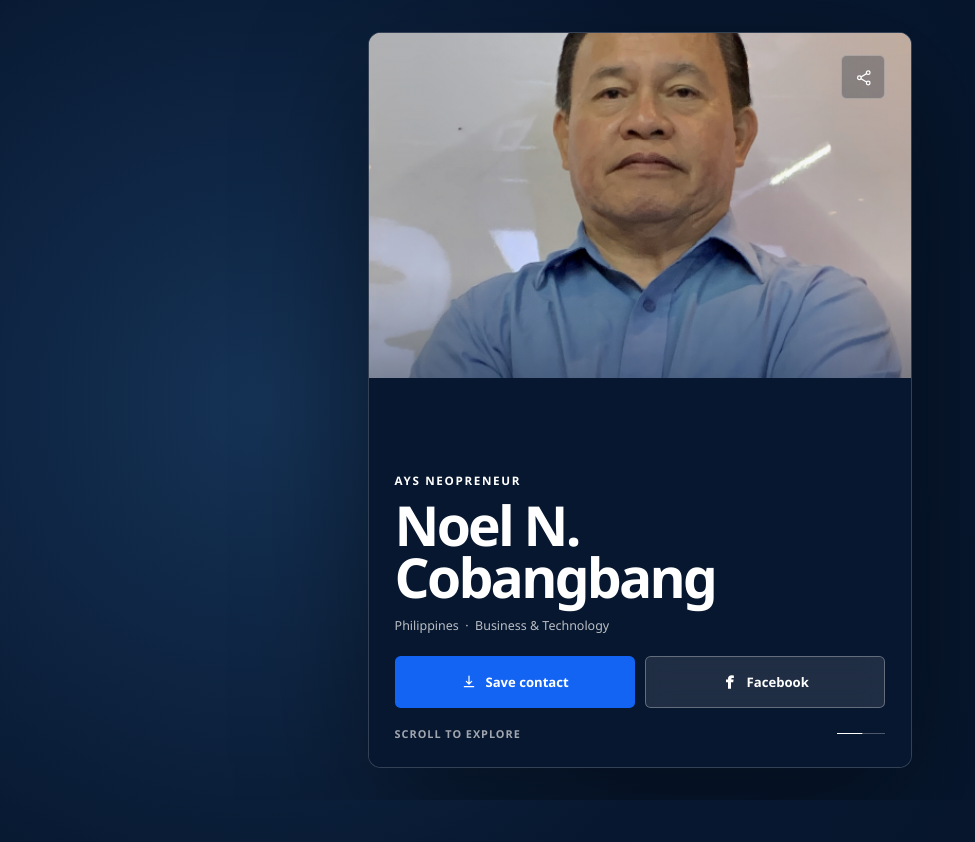
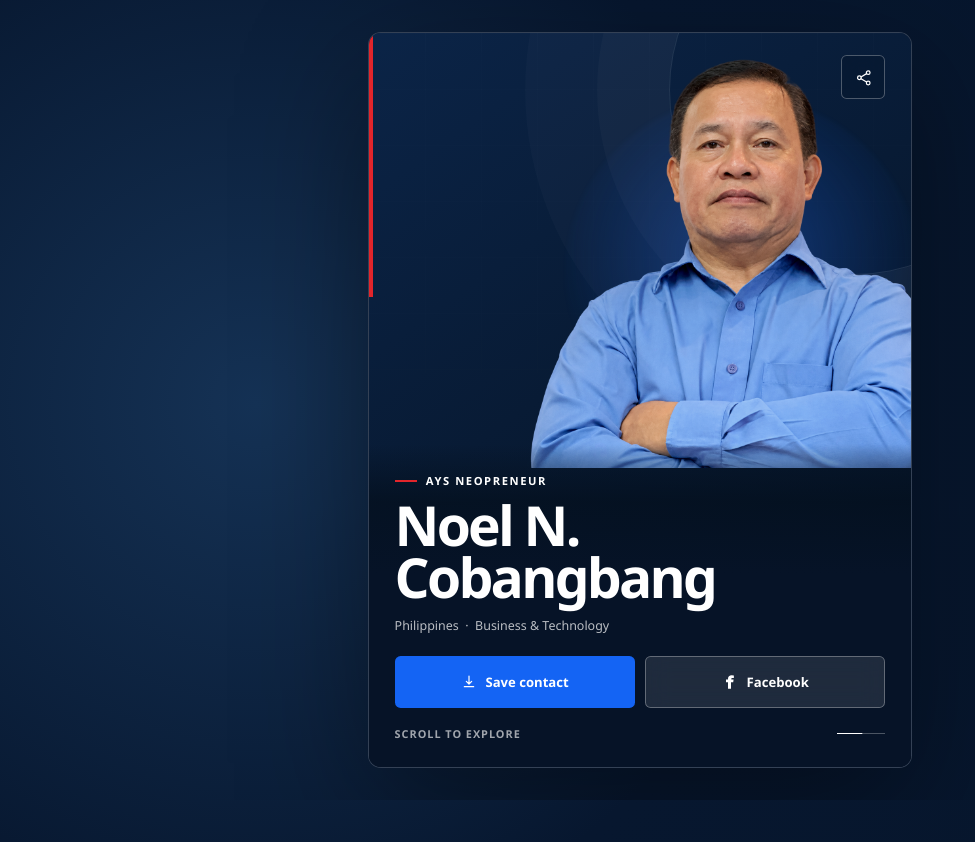
Before and after one commit to nahadgur/test1111, a Next.js app: page / in a window 1280 px wide. Shown: the top 842 px of the page, without its empty margins (0-975 px from the left). Built offline with nearby package versions, Linux system fonts and the light colour scheme.

Commit message:
Refine executive hero portrait

```diff
--- a/app/globals.css
+++ b/app/globals.css
@@ -30,12 +30,16 @@ a { color: inherit; text-decoration: none; }
 .icon-button:active { transform: scale(.95); }
 
 .hero-panel, .projects-panel { position: absolute; inset: 0; transition: opacity .55s ease, transform .75s var(--ease), visibility .55s; }
-.hero-panel { z-index: 2; overflow: hidden; background: var(--ink); }
-.hero-media { position: absolute; top: 0; right: 0; left: 0; height: 47%; overflow: hidden; background: #d8dce1; }
-.hero-photo { object-fit: cover; object-position: 50% 28%; filter: saturate(.82) contrast(1.04); transition: transform 1.1s var(--ease), filter .7s ease; }
-.hero-shade { position: absolute; inset: 0; background: linear-gradient(180deg, rgba(3,13,28,.06), rgba(3,13,28,.02) 70%, rgba(7,23,47,.38)); }
-.hero-content { position: absolute; z-index: 3; right: 0; bottom: 0; left: 0; padding: 1.5rem 1.25rem max(1.4rem, env(safe-area-inset-bottom)); }
-.role { margin: 0 0 .7rem; color: #fff; font-size: .73rem; font-weight: 750; letter-spacing: .14em; text-transform: uppercase; }
+.hero-panel { z-index: 2; overflow: hidden; background: linear-gradient(145deg, #0b2447 0%, #07182f 58%, #04101f 100%); }
+.hero-panel::before { position: absolute; top: -8rem; right: -8rem; width: 23rem; aspect-ratio: 1; border: 1px solid rgba(255,255,255,.1); border-radius: 50%; box-shadow: 0 0 0 4.5rem rgba(255,255,255,.025), 0 0 0 9rem rgba(255,255,255,.018); content: ""; }
+.hero-panel::after { position: absolute; top: 0; left: 0; width: .28rem; height: 36%; background: var(--red); content: ""; }
+.hero-grid { position: absolute; inset: 0; opacity: .22; background-image: linear-gradient(rgba(255,255,255,.055) 1px, transparent 1px), linear-gradient(90deg, rgba(255,255,255,.055) 1px, transparent 1px); background-size: 3.5rem 3.5rem; mask-image: linear-gradient(180deg, #000, transparent 68%); }
+.hero-media { position: absolute; z-index: 1; top: 1.5rem; right: -5%; width: 84%; height: 56%; }
+.portrait-halo { position: absolute; right: 4%; bottom: 4%; width: 78%; aspect-ratio: 1; border-radius: 50%; background: radial-gradient(circle at 50% 45%, rgba(40,116,255,.34), rgba(20,100,244,.08) 54%, transparent 70%); filter: blur(2px); }
+.hero-photo { object-fit: contain; object-position: 100% 100%; filter: saturate(.88) contrast(1.025); transition: transform 1.1s var(--ease), filter .7s ease; }
+.hero-content { position: absolute; z-index: 3; right: 0; bottom: 0; left: 0; padding: 1.5rem 1.25rem max(1.4rem, env(safe-area-inset-bottom)); background: linear-gradient(180deg, transparent 0%, rgba(4,16,31,.82) 18%, #061327 40%); }
+.role { display: flex; align-items: center; gap: .55rem; margin: 0 0 .7rem; color: #fff; font-size: .7rem; font-weight: 750; letter-spacing: .14em; text-transform: uppercase; }
+.role span { display: block; width: 1.4rem; height: 2px; background: var(--red); }
 h1 { max-width: 13ch; margin: 0; font-size: clamp(2.25rem, 10vw, 3.45rem); font-weight: 680; letter-spacing: -.05em; line-height: .94; }
 .location { margin: .9rem 0 0; color: rgba(255,255,255,.72); font-size: .78rem; }
 
@@ -52,7 +56,7 @@ h1 { max-width: 13ch; margin: 0; font-size: clamp(2.25rem, 10vw, 3.45rem); font-
 
 .projects-panel { z-index: 1; display: flex; flex-direction: column; padding: 5.6rem 1.25rem max(1.5rem, env(safe-area-inset-bottom)); color: var(--ink); background: var(--mist); opacity: 0; visibility: hidden; transform: translateY(10%); }
 .profile-strip { display: flex; align-items: center; gap: .8rem; padding-bottom: 1rem; border-bottom: 1px solid var(--line); }
-.profile-strip img { width: 2.85rem; height: 2.85rem; border-radius: .25rem; object-fit: cover; object-position: 50% 22%; }
+.profile-strip img { width: 2.85rem; height: 2.85rem; border-radius: .25rem; object-fit: contain; object-position: 50% 100%; background: #dce6f3; }
 .profile-strip strong, .profile-strip span { display: block; }
 .profile-strip strong { font-size: .83rem; font-weight: 750; }
 .profile-strip span { margin-top: .18rem; color: var(--muted); font-size: .68rem; }
--- a/components/scroll-vcard.tsx
+++ b/components/scroll-vcard.tsx
@@ -86,12 +86,13 @@ export function ScrollVcard() {
             </header>
 
             <section className="hero-panel" aria-hidden={!heroIsActive}>
+              <div className="hero-grid" aria-hidden="true" />
               <div className="hero-media">
-                <Image className="hero-photo" src="/assets/noel-profile.png" alt="Noel N. Cobangbang" fill priority sizes="(max-width: 640px) 100vw, 540px" />
-                <div className="hero-shade" aria-hidden="true" />
+                <div className="portrait-halo" aria-hidden="true" />
+                <Image className="hero-photo" src="/assets/noel-cutout.png" alt="Noel N. Cobangbang" fill priority sizes="(max-width: 640px) 82vw, 430px" />
               </div>
               <div className="hero-content">
-                <p className="role">AYS Neopreneur</p>
+                <p className="role"><span />AYS Neopreneur</p>
                 <h1>Noel N. Cobangbang</h1>
                 <p className="location">Philippines&nbsp;&nbsp;·&nbsp;&nbsp;Business &amp; Technology</p>
                 <div className="primary-actions">
@@ -106,7 +107,7 @@ export function ScrollVcard() {
 
             <section className="projects-panel" aria-labelledby="sales-kit-title" aria-hidden={heroIsActive}>
               <div className="profile-strip">
-                <Image src="/assets/noel-profile.png" alt="" width={52} height={52} />
+                <Image src="/assets/noel-cutout.png" alt="" width={52} height={52} />
                 <div><strong>Noel N. Cobangbang</strong><span>AYS Neopreneur</span></div>
               </div>
 
```
Also changed, not shown: public/assets/noel-cutout.png (added).
